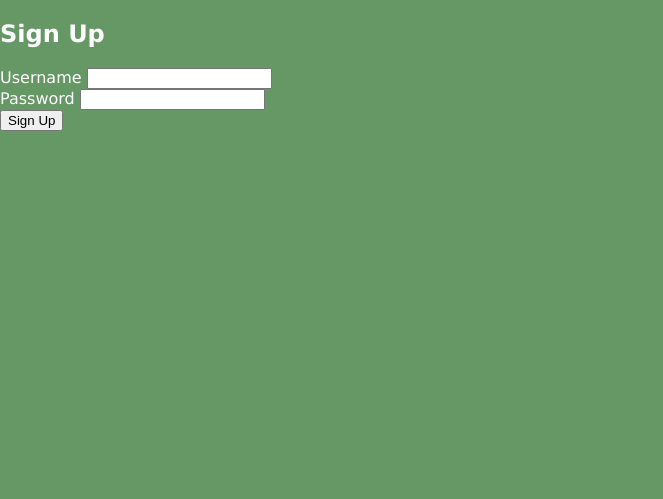
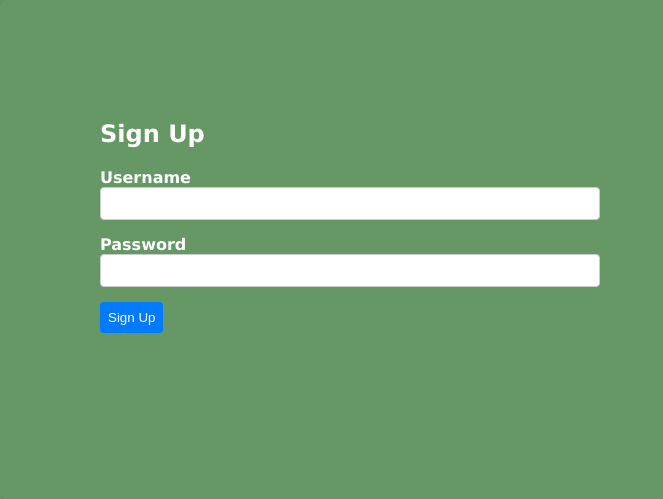
Before and after one commit to jackcado/yr12website-development-project, a Flask app: page /signup in a window 1280 px wide. Shown: the part 49-548 px from the top of the page, without its empty margins (0-663 px from the left). Run offline with Flask 3, Linux system fonts and the light colour scheme.

Commit message:
i like your styleeee

```diff
--- a/static/style.css
+++ b/static/style.css
@@ -74,4 +74,43 @@ body{
 
 .signup-container{
    color: rgb(255, 255, 255);
+   height: 300px;
+   width: 500px;
+   padding: 100px;
+   border-radius: 8px;
+   box-shadow: 0 0 10px rgba(0, 0, 0, 0.1);
 }
+
+.signup-form{
+    display: flex;
+    flex-direction: column;
+}
+
+.input-group{
+    margin-bottom: 15px;
+}
+
+label{
+    font-weight: bold;
+}
+
+input{
+    padding: 8px;
+    border-radius: 4px;
+    border: 1px solid #ccc;
+    width: 100%;
+    box-sizing: border-box;
+}
+
+button{
+    padding: 8px;
+    border: none;
+    border-radius: 4px;
+    background-color:#007bff;
+    color: #fff;
+    cursor: pointer;
+}
+
+button:hover{
+    background-color: #0056b3;
+}
```
Also changed, not shown: please.db.
